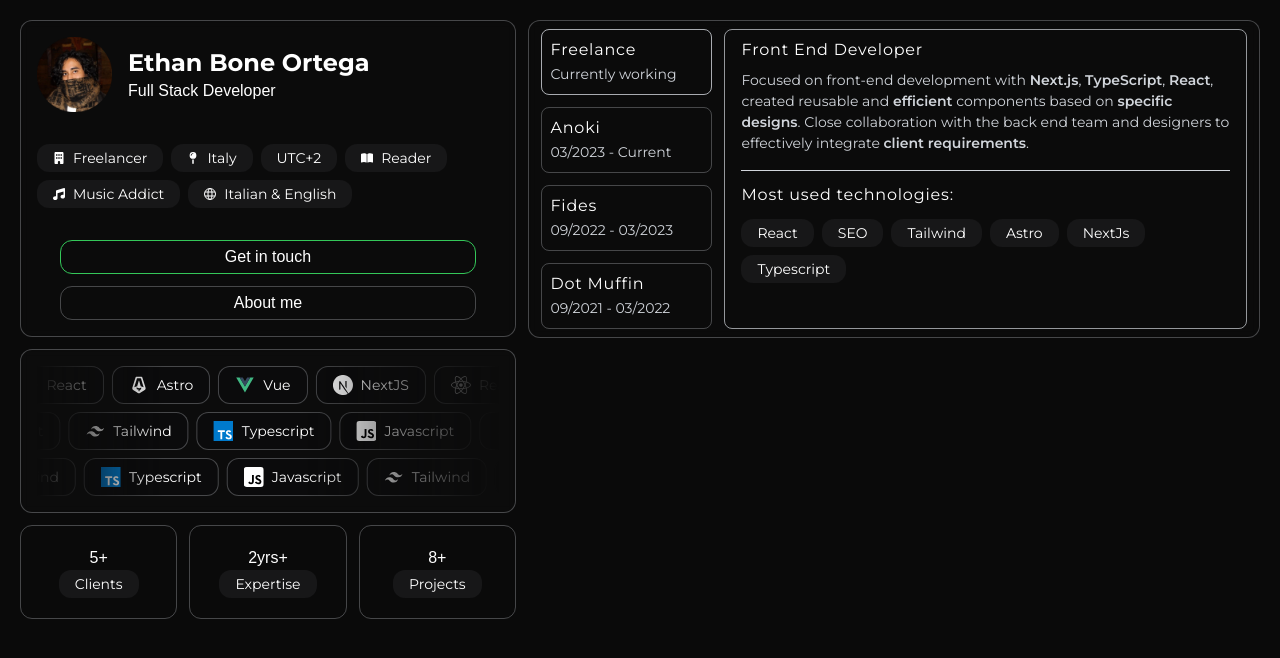
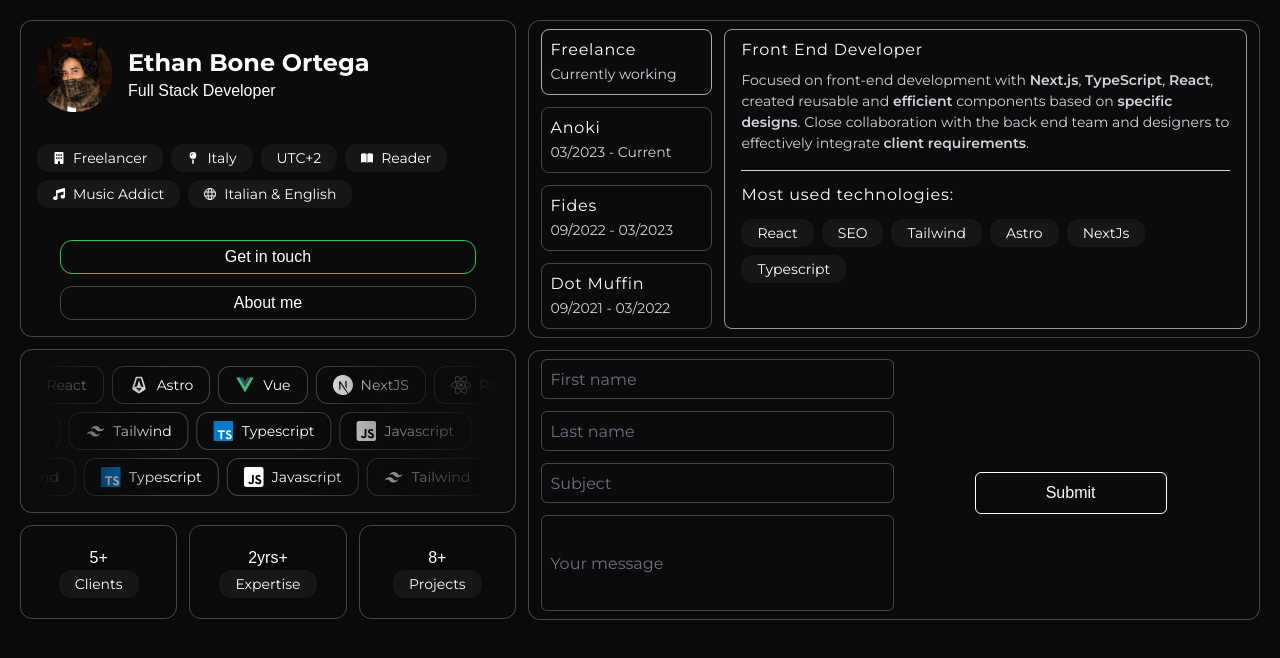
Before and after one commit to Pasta08/portfolio-v2, a Next.js app: page / in a window 1280 px wide. Shown: the top 658 px of the page. Built offline with nearby package versions, Linux system fonts and the light colour scheme.

Commit message:
implemented contact section

```diff
--- a/src/app/components/Contact.tsx
+++ b/src/app/components/Contact.tsx
@@ -1,9 +1,65 @@
-import React from 'react'
+'use client'
+import React, { FormEvent, useState } from 'react';
 
 const Contact = () => {
+  const [firstName, setFirstName] = useState('');
+  const [lastName, setLastName] = useState('');
+  const [subject, setSubject] = useState('');
+  const [message, setMessage] = useState('')
+
+  const handleSendEmail = (e: FormEvent) => {
+    e.preventDefault();
+    const email = 'example@example.com'; // Replace with your email address
+    const mailtoLink = `mailto:${email}?subject=${encodeURIComponent(subject)}&body=Hello, my name is ${encodeURIComponent(firstName)} ${encodeURIComponent(lastName)}.`;
+    window.location.href = mailtoLink;
+  };
+
   return (
-    <div></div>
-  )
-}
+    <div className=''>
+      <form onSubmit={handleSendEmail} className='w-full md:flex'>
+        <div className='flex flex-col gap-3 md:w-1/2'>
+          <input
+            type="text"
+            value={firstName}
+            onChange={(e) => setFirstName(e.target.value)}
+            required
+            placeholder='First name'
+            className='focus-visible:outline-none focus-visible:border-opacity-100 font-montserrat w-full h-10 bg-transparent border-[1px] rounded-md border-gray-300 border-opacity-30 text-white placeholder:text-gray-500 indent-2'
+          />
 
-export default Contact
+          <input
+            type="text"
+            value={lastName}
+            onChange={(e) => setLastName(e.target.value)}
+            required
+            placeholder='Last name'
+            className='focus-visible:outline-none focus-visible:border-opacity-100 font-montserrat w-full h-10 bg-transparent border-[1px] rounded-md border-gray-300 border-opacity-30 text-white placeholder:text-gray-500 indent-2'
+          />
+
+          <input
+            type="text"
+            value={subject}
+            onChange={(e) => setSubject(e.target.value)}
+            required
+            placeholder='Subject'
+            className='focus-visible:outline-none focus-visible:border-opacity-100 font-montserrat w-full h-10 bg-transparent border-[1px] rounded-md border-gray-300 border-opacity-30 text-white placeholder:text-gray-500 indent-2'
+          />
+
+          <input
+            type="text"
+            value={message}
+            onChange={(e) => setMessage(e.target.value)}
+            required
+            placeholder='Your message'
+            className='focus-visible:outline-none focus-visible:border-opacity-100 font-montserrat w-full h-24 bg-transparent border-[1px] rounded-md border-gray-300 border-opacity-30 text-white placeholder:text-gray-500 indent-2'
+          />
+        </div>
+        <div className='w-full md:w-1/2 flex items-center justify-center mt-4'>
+          <button type="submit" className='w-full md:w-auto bg-transparent text-white border-[1px] rounded-md border-white py-2 min-w-48' >Submit</button>
+        </div>
+      </form>
+    </div>
+  );
+};
+
+export default Contact;
--- a/src/app/page.tsx
+++ b/src/app/page.tsx
@@ -35,9 +35,9 @@ export default function Home() {
           <section className="border-[1px] p-2 border-gray-300 border-opacity-30 bg-gray-400 bg-opacity-[0.01] backdrop-blur-sm rounded-xl hover:border-opacity-70 transition-all duration-200 ease-in-out mt-2 md:mt-0">
             <WorkExperience />
           </section>
-          {/* <section className="border-[1px] p-2 border-gray-300 border-opacity-30 bg-gray-400 bg-opacity-[0.01] backdrop-blur-sm rounded-xl hover:border-opacity-70 transition-all duration-200 ease-in-out mt-2 md:mt-3">
+          <section className="border-[1px] py-2 px-3 border-gray-300 border-opacity-30 bg-gray-400 bg-opacity-[0.01] backdrop-blur-sm rounded-xl hover:border-opacity-70 transition-all duration-200 ease-in-out mt-2 md:mt-3">
             <Contact/>
-          </section> */}
+          </section>
         </div>
       </main>
       <footer className="">
```
